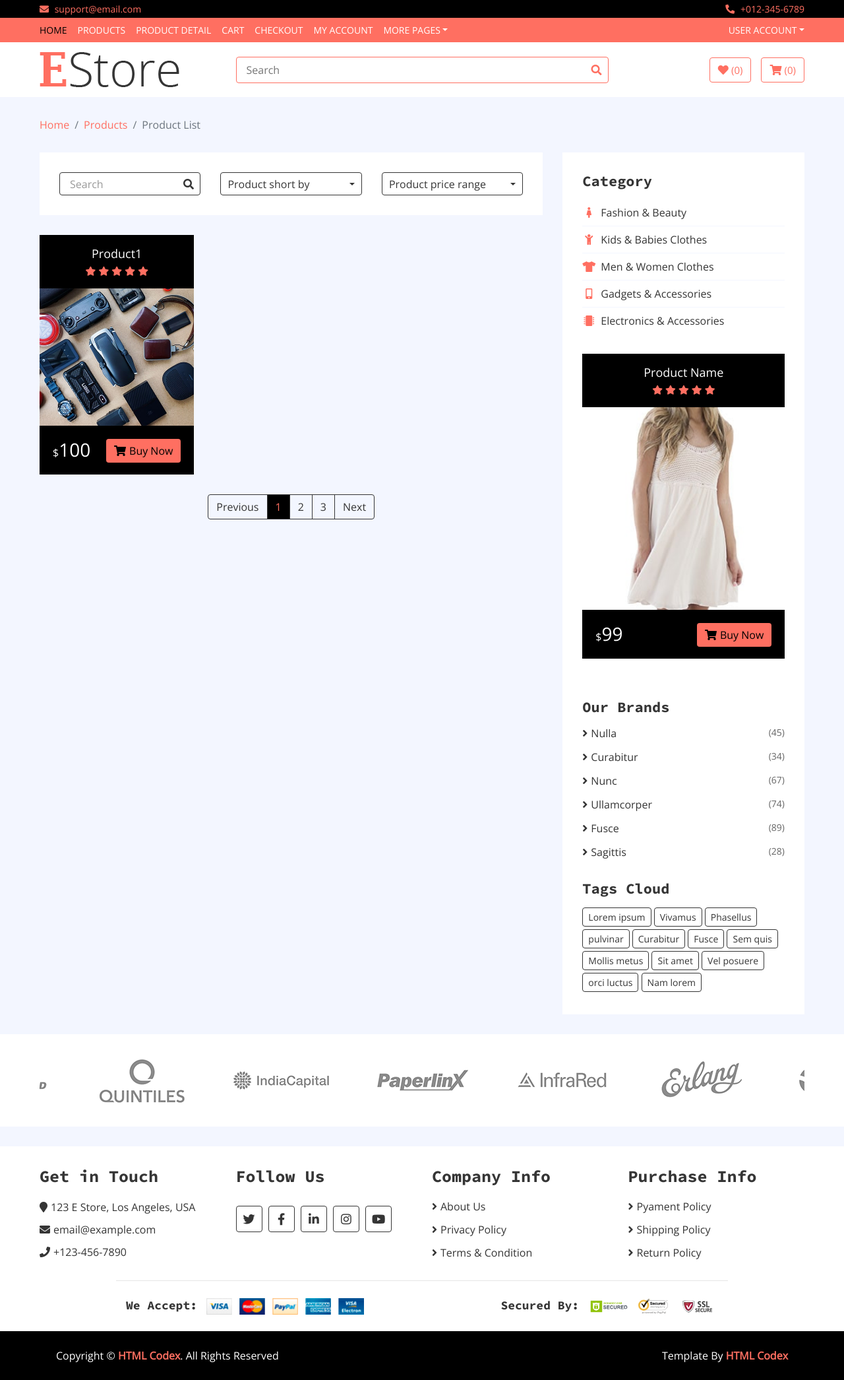
After one commit to kripaz777/ecommClass430, a Django app: a page that uses templates/base.html in a window 1280 px wide. The commit adds this page. Shown: the whole page at 66% size. Run offline with Django 4.2, Linux system fonts and the light colour scheme; data comes from the database, SQL or seed files in the repository; both versions use the stored data as it was after the commit; some libraries are stand-ins or nearby versions.

Commit message:
search completed

```diff
--- a/home/urls.py
+++ b/home/urls.py
@@ -3,5 +3,7 @@ from django.urls import path
 
 urlpatterns = [
     path("", HomeView.as_view(),name = "home"),
+    path("category/<slug>", CategoryView.as_view(),name = "category"),
+    path("search", SearchView.as_view(),name = "search"),
 
 ]
--- a/home/views.py
+++ b/home/views.py
@@ -1,18 +1,39 @@
-from django.shortcuts import render
+from django.shortcuts import render,redirect
 from django.views.generic import View
 from .models import *
 # Create your views here.
 class BaseView(View):
     views = {}
+    views['categories'] = Category.objects.all()
+    views['brands'] = Brand.objects.all()
+    views['sale_products'] = Product.objects.filter(label='sale', stock='In stock')
+
 
 class HomeView(BaseView):
     def get(self,request):
-        self.views['categories'] = Category.objects.all()
+        self.views
         self.views['sliders'] = Slider.objects.all()
         self.views['ads'] = Ad.objects.all()
-        self.views['brands'] = Brand.objects.all()
         self.views['new_products'] = Product.objects.filter(label = 'new',stock = 'In stock')
         self.views['hot_products'] = Product.objects.filter(label = 'hot',stock='In stock')
-        self.views['sale_products'] = Product.objects.filter(label = 'sale',stock= 'In stock')
 
         return render(request,'index.html',self.views)
+
+class CategoryView(BaseView):
+    def get(self,request,slug):
+        ids = Category.objects.get(slug = slug).id
+        cat_name = Category.objects.get(slug = slug).name
+        print(cat_name,ids)
+        self.views['cat_product'] = Product.objects.filter(category_id = ids)
+        print(self.views['cat_product'])
+        return render(request,'category.html',self.views)
+
+
+class SearchView(BaseView):
+    def get(self,request):
+        query = request.GET.get('query')
+        if query != '':
+            self.views['search_product'] = Product.objects.filter(name__icontains = query)
+        else:
+            return redirect('/')
+        return render(request,'search.html',self.views)
--- a/templates/base.html
+++ b/templates/base.html
@@ -95,10 +95,12 @@
                         </div>
                     </div>
                     <div class="col-md-6">
+                        <form method = "GET" action="search">
                         <div class="search">
-                            <input type="text" placeholder="Search">
-                            <button><i class="fa fa-search"></i></button>
+                            <input type="text" name = "query" placeholder="Search">
+                            <button type = "submit"><i class="fa fa-search"></i></button>
                         </div>
+                        </form>
                     </div>
                     <div class="col-md-3">
                         <div class="user">
--- /dev/null
+++ b/templates/category.html
@@ -0,0 +1,275 @@
+{% extends 'base.html' %}
+{% load static %}
+{% block content %}
+<div class="breadcrumb-wrap">
+            <div class="container-fluid">
+                <ul class="breadcrumb">
+                    <li class="breadcrumb-item"><a href="#">Home</a></li>
+                    <li class="breadcrumb-item"><a href="#">Products</a></li>
+                    <li class="breadcrumb-item active">Product List</li>
+                </ul>
+            </div>
+        </div>
+        <!-- Breadcrumb End -->
+
+        <!-- Product List Start -->
+        <div class="product-view">
+            <div class="container-fluid">
+                <div class="row">
+                    <div class="col-lg-8">
+                        <div class="row">
+                            <div class="col-md-12">
+                                <div class="product-view-top">
+                                    <div class="row">
+                                        <div class="col-md-4">
+                                            <div class="product-search">
+                                                <input type="email" value="Search">
+                                                <button><i class="fa fa-search"></i></button>
+                                            </div>
+                                        </div>
+                                        <div class="col-md-4">
+                                            <div class="product-short">
+                                                <div class="dropdown">
+                                                    <div class="dropdown-toggle" data-toggle="dropdown">Product short by</div>
+                                                    <div class="dropdown-menu dropdown-menu-right">
+                                                        <a href="#" class="dropdown-item">Newest</a>
+                                                        <a href="#" class="dropdown-item">Popular</a>
+                                                        <a href="#" class="dropdown-item">Most sale</a>
+                                                    </div>
+                                                </div>
+                                            </div>
+                                        </div>
+                                        <div class="col-md-4">
+                                            <div class="product-price-range">
+                                                <div class="dropdown">
+                                                    <div class="dropdown-toggle" data-toggle="dropdown">Product price range</div>
+                                                    <div class="dropdown-menu dropdown-menu-right">
+                                                        <a href="#" class="dropdown-item">$0 to $50</a>
+                                                        <a href="#" class="dropdown-item">$51 to $100</a>
+                                                        <a href="#" class="dropdown-item">$101 to $150</a>
+                                                        <a href="#" class="dropdown-item">$151 to $200</a>
+                                                        <a href="#" class="dropdown-item">$201 to $250</a>
+                                                        <a href="#" class="dropdown-item">$251 to $300</a>
+                                                        <a href="#" class="dropdown-item">$301 to $350</a>
+                                                        <a href="#" class="dropdown-item">$351 to $400</a>
+                                                        <a href="#" class="dropdown-item">$401 to $450</a>
+                                                        <a href="#" class="dropdown-item">$451 to $500</a>
+                                                    </div>
+                                                </div>
+                                            </div>
+                                        </div>
+                                    </div>
+                                </div>
+                            </div>
+                            {% for cat in cat_product %}
+                            <div class="col-md-4">
+                                <div class="product-item">
+                                    <div class="product-title">
+                                        <a href="#">{{cat.name}}</a>
+                                        <div class="ratting">
+                                            <i class="fa fa-star"></i>
+                                            <i class="fa fa-star"></i>
+                                            <i class="fa fa-star"></i>
+                                            <i class="fa fa-star"></i>
+                                            <i class="fa fa-star"></i>
+                                        </div>
+                                    </div>
+                                    <div class="product-image">
+                                        <a href="product-detail.html">
+                                            <img src="{{cat.image.url}}" alt="Product Image">
+                                        </a>
+                                        <div class="product-action">
+                                            <a href="#"><i class="fa fa-cart-plus"></i></a>
+                                            <a href="#"><i class="fa fa-heart"></i></a>
+                                            <a href="#"><i class="fa fa-search"></i></a>
+                                        </div>
+                                    </div>
+                                    <div class="product-price">
+                                        {% if cat.discounted_price > 0 %}
+                                <h3><span>$</span>{{cat.discounted_price}}</h3>
+                                {% else %}
+                                <h3><span>$</span>{{cat.price}}</h3>
+                                {% endif %}
+                                        <a class="btn" href=""><i class="fa fa-shopping-cart"></i>Buy Now</a>
+                                    </div>
+                                </div>
+                            </div>
+                            {% endfor %}
+                        </div>
+
+                        <!-- Pagination Start -->
+                        <div class="col-md-12">
+                            <nav aria-label="Page navigation example">
+                                <ul class="pagination justify-content-center">
+                                    <li class="page-item disabled">
+                                        <a class="page-link" href="#" tabindex="-1">Previous</a>
+                                    </li>
+                                    <li class="page-item active"><a class="page-link" href="#">1</a></li>
+                                    <li class="page-item"><a class="page-link" href="#">2</a></li>
+                                    <li class="page-item"><a class="page-link" href="#">3</a></li>
+                                    <li class="page-item">
+                                        <a class="page-link" href="#">Next</a>
+                                    </li>
+                                </ul>
+                            </nav>
+                        </div>
+                        <!-- Pagination Start -->
+                    </div>
+
+                    <!-- Side Bar Start -->
+                    <div class="col-lg-4 sidebar">
+                        <div class="sidebar-widget category">
+                            <h2 class="title">Category</h2>
+                            <nav class="navbar bg-light">
+                                <ul class="navbar-nav">
+                                    <li class="nav-item">
+                                        <a class="nav-link" href="#"><i class="fa fa-female"></i>Fashion & Beauty</a>
+                                    </li>
+                                    <li class="nav-item">
+                                        <a class="nav-link" href="#"><i class="fa fa-child"></i>Kids & Babies Clothes</a>
+                                    </li>
+                                    <li class="nav-item">
+                                        <a class="nav-link" href="#"><i class="fa fa-tshirt"></i>Men & Women Clothes</a>
+                                    </li>
+                                    <li class="nav-item">
+                                        <a class="nav-link" href="#"><i class="fa fa-mobile-alt"></i>Gadgets & Accessories</a>
+                                    </li>
+                                    <li class="nav-item">
+                                        <a class="nav-link" href="#"><i class="fa fa-microchip"></i>Electronics & Accessories</a>
+                                    </li>
+                                </ul>
+                            </nav>
+                        </div>
+
+                        <div class="sidebar-widget widget-slider">
+                            <div class="sidebar-slider normal-slider">
+                                <div class="product-item">
+                                    <div class="product-title">
+                                        <a href="#">Product Name</a>
+                                        <div class="ratting">
+                                            <i class="fa fa-star"></i>
+                                            <i class="fa fa-star"></i>
+                                            <i class="fa fa-star"></i>
+                                            <i class="fa fa-star"></i>
+                                            <i class="fa fa-star"></i>
+                                        </div>
+                                    </div>
+                                    <div class="product-image">
+                                        <a href="product-detail.html">
+                                            <img src="img/product-10.jpg" alt="Product Image">
+                                        </a>
+                                        <div class="product-action">
+                                            <a href="#"><i class="fa fa-cart-plus"></i></a>
+                                            <a href="#"><i class="fa fa-heart"></i></a>
+                                            <a href="#"><i class="fa fa-search"></i></a>
+                                        </div>
+                                    </div>
+                                    <div class="product-price">
+                                        <h3><span>$</span>99</h3>
+                                        <a class="btn" href=""><i class="fa fa-shopping-cart"></i>Buy Now</a>
+                                    </div>
+                                </div>
+                                <div class="product-item">
+                                    <div class="product-title">
+                                        <a href="#">Product Name</a>
+                                        <div class="ratting">
+                                            <i class="fa fa-star"></i>
+                                            <i class="fa fa-star"></i>
+                                            <i class="fa fa-star"></i>
+                                            <i class="fa fa-star"></i>
+                                            <i class="fa fa-star"></i>
+                                        </div>
+                                    </div>
+                                    <div class="product-image">
+                                        <a href="product-detail.html">
+                                            <img src="img/product-9.jpg" alt="Product Image">
+                                        </a>
+                                        <div class="product-action">
+                                            <a href="#"><i class="fa fa-cart-plus"></i></a>
+                                            <a href="#"><i class="fa fa-heart"></i></a>
+                                            <a href="#"><i class="fa fa-search"></i></a>
+                                        </div>
+                                    </div>
+                                    <div class="product-price">
+                                        <h3><span>$</span>99</h3>
+                                        <a class="btn" href=""><i class="fa fa-shopping-cart"></i>Buy Now</a>
+                                    </div>
+                                </div>
+                                <div class="product-item">
+                                    <div class="product-title">
+                                        <a href="#">Product Name</a>
+                                        <div class="ratting">
+                                            <i class="fa fa-star"></i>
+                                            <i class="fa fa-star"></i>
+                                            <i class="fa fa-star"></i>
+                                            <i class="fa fa-star"></i>
+                                            <i class="fa fa-star"></i>
+                                        </div>
+                                    </div>
+                                    <div class="product-image">
+                                        <a href="product-detail.html">
+                                            <img src="img/product-8.jpg" alt="Product Image">
+                                        </a>
+                                        <div class="product-action">
+                                            <a href="#"><i class="fa fa-cart-plus"></i></a>
+                                            <a href="#"><i class="fa fa-heart"></i></a>
+                                            <a href="#"><i class="fa fa-search"></i></a>
+                                        </div>
+                                    </div>
+                                    <div class="product-price">
+                                        <h3><span>$</span>99</h3>
+                                        <a class="btn" href=""><i class="fa fa-shopping-cart"></i>Buy Now</a>
+                                    </div>
+                                </div>
+                            </div>
+                        </div>
+
+                        <div class="sidebar-widget brands">
+                            <h2 class="title">Our Brands</h2>
+                            <ul>
+                                <li><a href="#">Nulla </a><span>(45)</span></li>
+                                <li><a href="#">Curabitur </a><span>(34)</span></li>
+                                <li><a href="#">Nunc </a><span>(67)</span></li>
+                                <li><a href="#">Ullamcorper</a><span>(74)</span></li>
+                                <li><a href="#">Fusce </a><span>(89)</span></li>
+                                <li><a href="#">Sagittis</a><span>(28)</span></li>
+                            </ul>
+                        </div>
+
+                        <div class="sidebar-widget tag">
+                            <h2 class="title">Tags Cloud</h2>
+                            <a href="#">Lorem ipsum</a>
+                            <a href="#">Vivamus</a>
+                            <a href="#">Phasellus</a>
+                            <a href="#">pulvinar</a>
+                            <a href="#">Curabitur</a>
+                            <a href="#">Fusce</a>
+                            <a href="#">Sem quis</a>
+                            <a href="#">Mollis metus</a>
+                            <a href="#">Sit amet</a>
+                            <a href="#">Vel posuere</a>
+                            <a href="#">orci luctus</a>
+                            <a href="#">Nam lorem</a>
+                        </div>
+                    </div>
+                    <!-- Side Bar End -->
+                </div>
+            </div>
+        </div>
+        <!-- Product List End -->
+
+        <!-- Brand Start -->
+        <div class="brand">
+            <div class="container-fluid">
+                <div class="brand-slider">
+                    <div class="brand-item"><img src="img/brand-1.png" alt=""></div>
+                    <div class="brand-item"><img src="img/brand-2.png" alt=""></div>
+                    <div class="brand-item"><img src="img/brand-3.png" alt=""></div>
+                    <div class="brand-item"><img src="img/brand-4.png" alt=""></div>
+                    <div class="brand-item"><img src="img/brand-5.png" alt=""></div>
+                    <div class="brand-item"><img src="img/brand-6.png" alt=""></div>
+                </div>
+            </div>
+        </div>
+        <!-- Brand End -->
+{% endblock %}
```
Also changed, not shown: templates/index.html (+16 -9 lines), templates/search.html (added, +221 -0 lines), db.sqlite3, media/media/brand-1.png (added), media/media/category-3.jpg (added), media/media/category-4.jpg (added), media/media/category-5.jpg (added), media/media/category-6.jpg (added), media/media/category-7.jpg (added), media/media/category-7_e3oxYG9.jpg (added), media/media/category-8.jpg (added).
